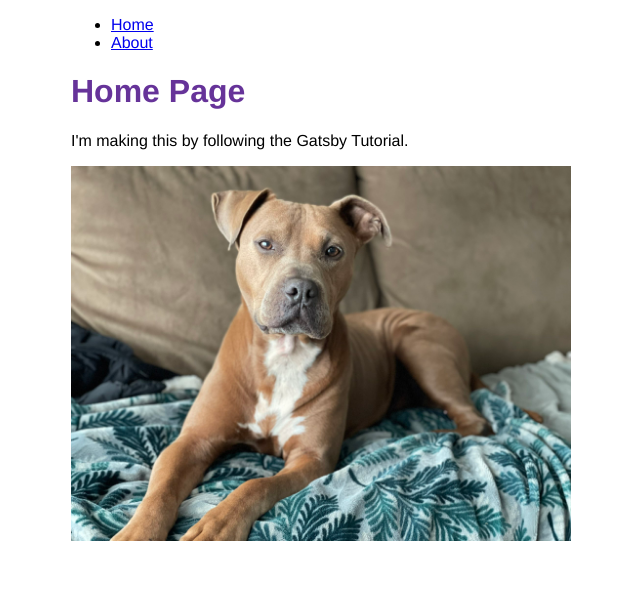
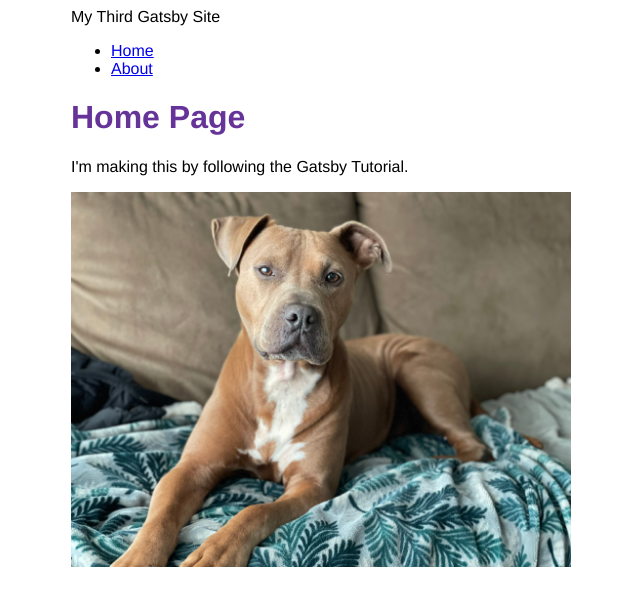
Before and after one commit to angchen0325/my-third-gatsby-site, a Gatsby site: page / in a window 1280 px wide. Shown: the whole page, without its empty margins (319-959 px from the left). Built offline with nearby package versions, Linux system fonts and the light colour scheme; Gatsby itself is replaced by a stand-in of ours.

Commit message:
Update src/components/layout.js

```diff
--- a/src/components/layout.js
+++ b/src/components/layout.js
@@ -5,12 +5,24 @@
   heading,
   navLinks,
   navLinkItem,
-  navLinkText
+  navLinkText,
+  siteTitle
 } from './layout.module.css'
 
 const Layout = ({ pageTitle, children }) => {
+    const data = useStaticQuery(graphql`
+      query {
+        site {
+          siteMetadata {
+            title
+          }
+        }
+      }
+    `)
+
   return (
     <div className={container}>
+      <header className={siteTitle}>{data.site.siteMetadata.title}</header>
       <nav>
         <ul className={navLinks}>
           <li className={navLinkItem}>
```
